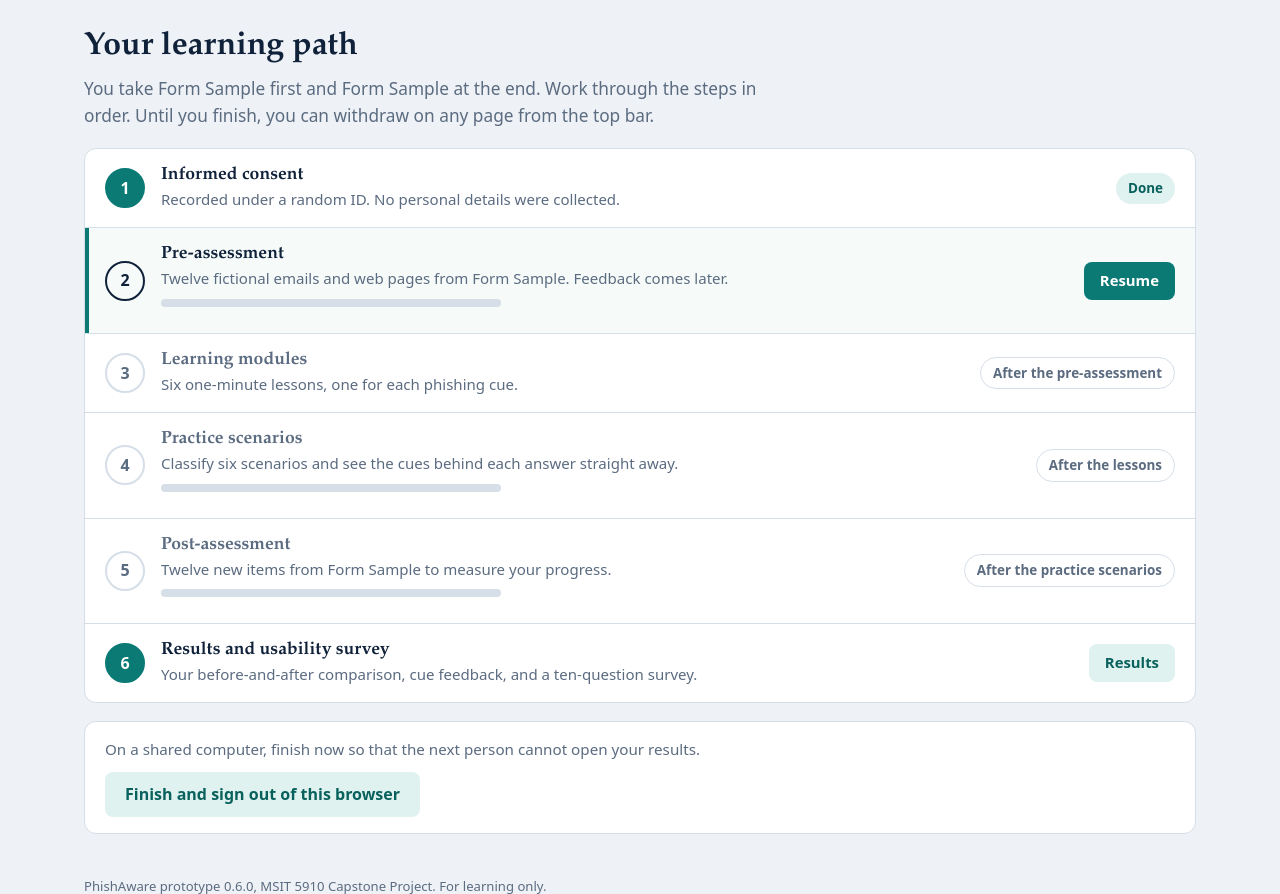
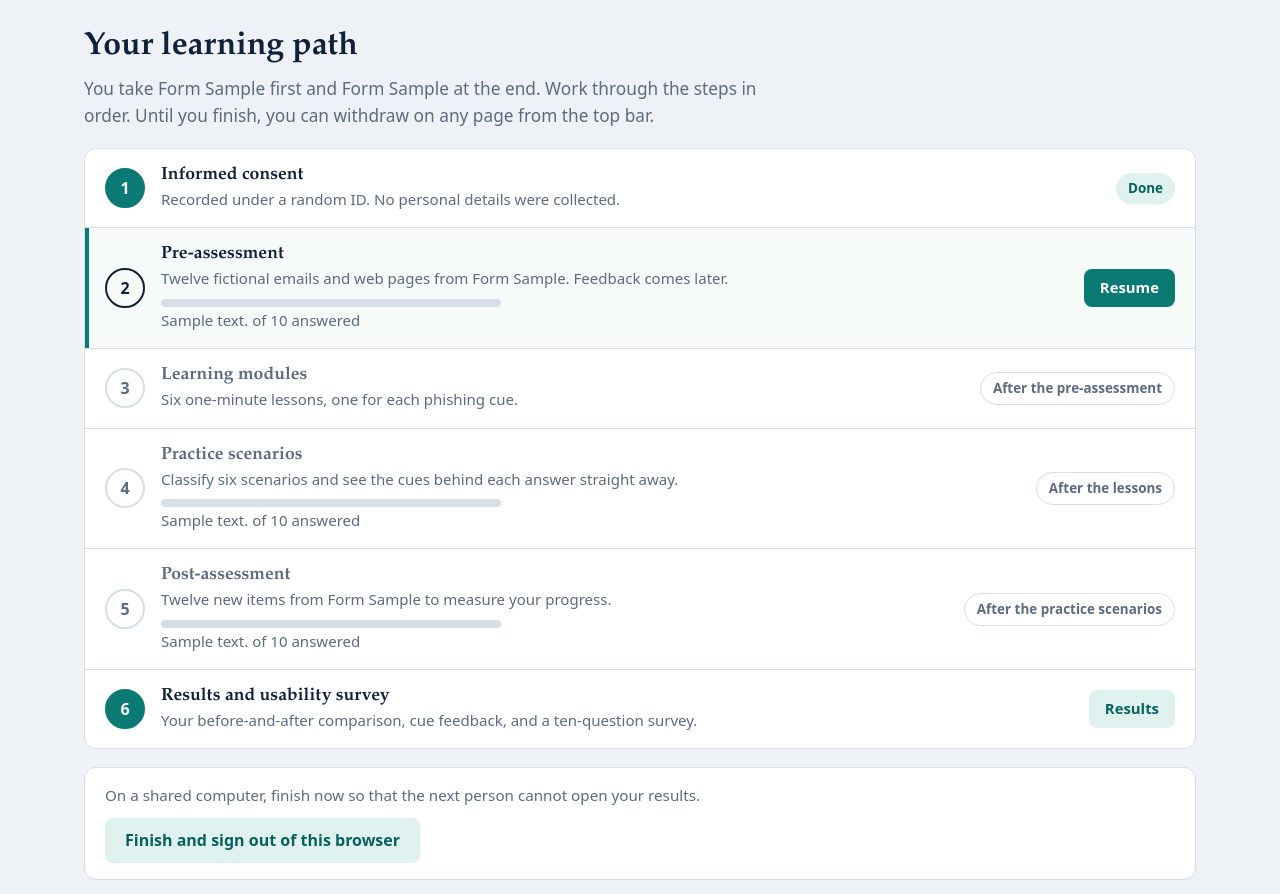
Before and after one commit to KhadheraaMuaydhMohammedAlHajebi-glitch/PhishAware, a Flask app: template src/templates/dashboard.html in a window 1280 px wide. Shown: the part 58-952 px from the top of the page. Run offline with Flask 3, Linux system fonts and the light colour scheme; the template is opened without the code that fills it: most values are stand-ins (such as "Sample title", 1, 10 or a date in 2020).

Commit message:
fix(M1): show on the dashboard how many items of a step are answered [NFR-02, NFR-03]
Finding U-6, noticed while system case ST-04 was written.

A participant who returns to an assessment that was interrupted sees a
bar on the dashboard, and nothing says how far it has come. The count
("5 of 12 answered") was in the page, but as the fallback text inside
the <progress> element, which a browser shows only if it cannot draw
the bar. The bar itself had no accessible name, so a screen reader
announced a percentage without saying of what.

The count now stands as a sentence under the bar. The bar repeats what
the sentence says, so it is hidden from screen readers.

Severity: 1 (cosmetic) on the scale of the Unit 6 inspection.

```diff
--- a/src/static/css/style.css
+++ b/src/static/css/style.css
@@ -116,6 +116,7 @@
 .step--locked h2, .step--planned h2 { color: var(--muted); }
 .step__body h2 { font-size: 1.1rem; margin: 0; }
 .step__body p { margin: 2px 0 0; font-size: 0.94rem; color: var(--muted); }
+.step__body progress { margin-bottom: 2px; }
 .badge { padding: 5px 12px; border-radius: 999px; font-size: 0.84rem; font-weight: 700; white-space: nowrap; }
 .badge--done { background: var(--teal-tint); color: var(--teal-dark); }
 .badge--locked { color: var(--muted); border: 1px solid var(--line); }
--- a/src/templates/dashboard.html
+++ b/src/templates/dashboard.html
@@ -22,7 +22,7 @@
     <div class="step__body">
       <h2>Pre-assessment</h2>
       <p>Twelve fictional emails and web pages from Form {{ progress.form_order[0] }}. Feedback comes later.</p>
-      {% if pre.started and not pre.done %}<progress value="{{ pre.answered }}" max="{{ pre.total }}">{{ pre.answered }} of {{ pre.total }} answered</progress>{% endif %}
+      {% if pre.started and not pre.done %}<progress value="{{ pre.answered }}" max="{{ pre.total }}" aria-hidden="true"></progress><p class="step__count">{{ pre.answered }} of {{ pre.total }} answered</p>{% endif %}
     </div>
     {% if pre.done %}
     <span class="badge badge--done">Baseline {{ '%.1f'|format(pre.score) }}%</span>
@@ -49,7 +49,7 @@
     <div class="step__body">
       <h2>Practice scenarios</h2>
       <p>Classify six scenarios and see the cues behind each answer straight away.</p>
-      {% if practice.started and not practice.done %}<progress value="{{ practice.answered }}" max="{{ practice.total }}">{{ practice.answered }} of {{ practice.total }} answered</progress>{% endif %}
+      {% if practice.started and not practice.done %}<progress value="{{ practice.answered }}" max="{{ practice.total }}" aria-hidden="true"></progress><p class="step__count">{{ practice.answered }} of {{ practice.total }} answered</p>{% endif %}
     </div>
     {% if practice.done %}
     <span class="badge badge--done">{{ practice.correct }} of {{ practice.total }} correct</span>
@@ -64,7 +64,7 @@
     <div class="step__body">
       <h2>Post-assessment</h2>
       <p>Twelve new items from Form {{ progress.form_order[1] }} to measure your progress.</p>
-      {% if post.started and not post.done %}<progress value="{{ post.answered }}" max="{{ post.total }}">{{ post.answered }} of {{ post.total }} answered</progress>{% endif %}
+      {% if post.started and not post.done %}<progress value="{{ post.answered }}" max="{{ post.total }}" aria-hidden="true"></progress><p class="step__count">{{ post.answered }} of {{ post.total }} answered</p>{% endif %}
     </div>
     {% if post.done %}
     <span class="badge badge--done">Final {{ '%.1f'|format(post.score) }}%</span>
```
Also changed, not shown: tests/test_navigation.py (+5 -0 lines).
